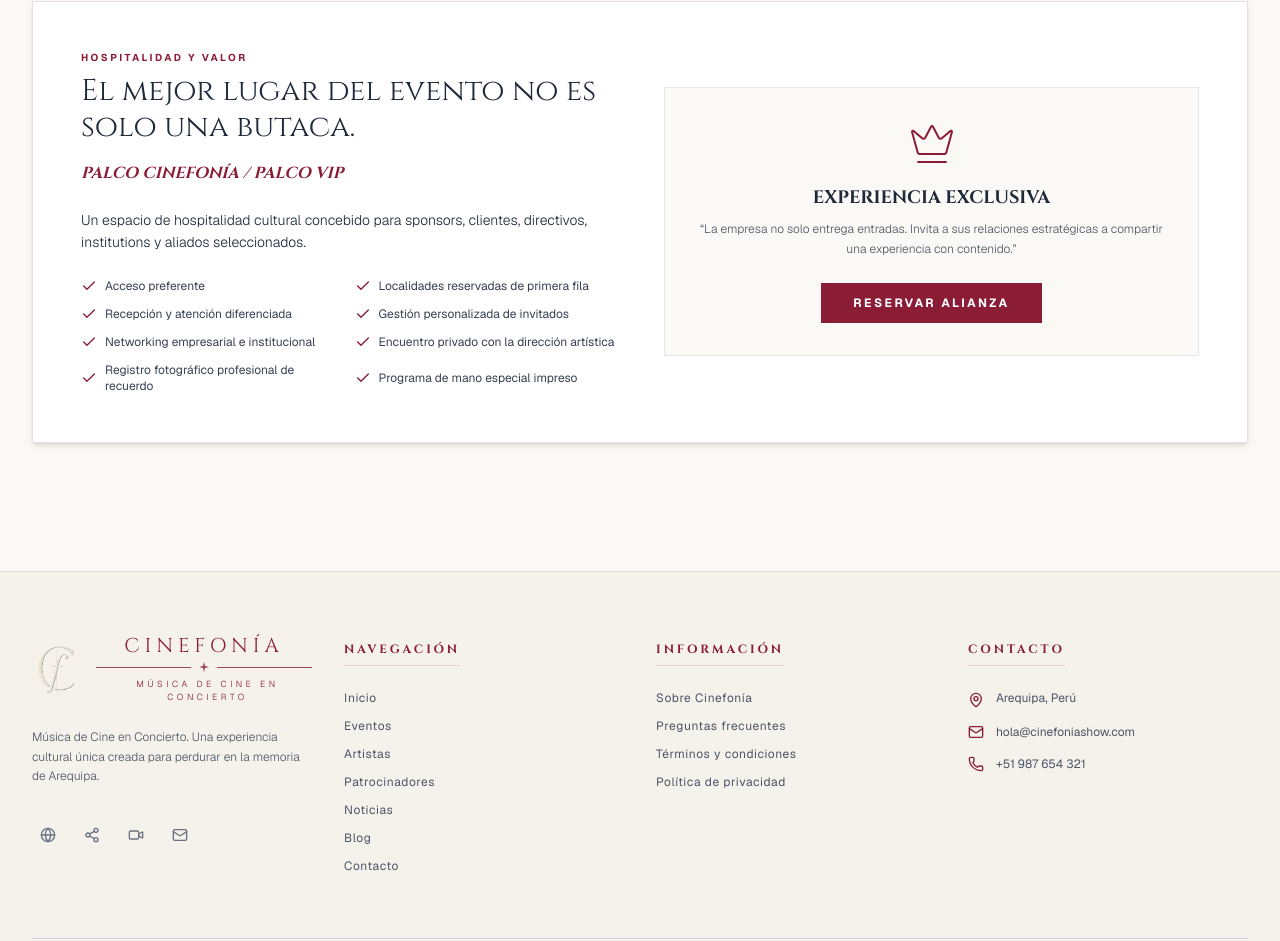
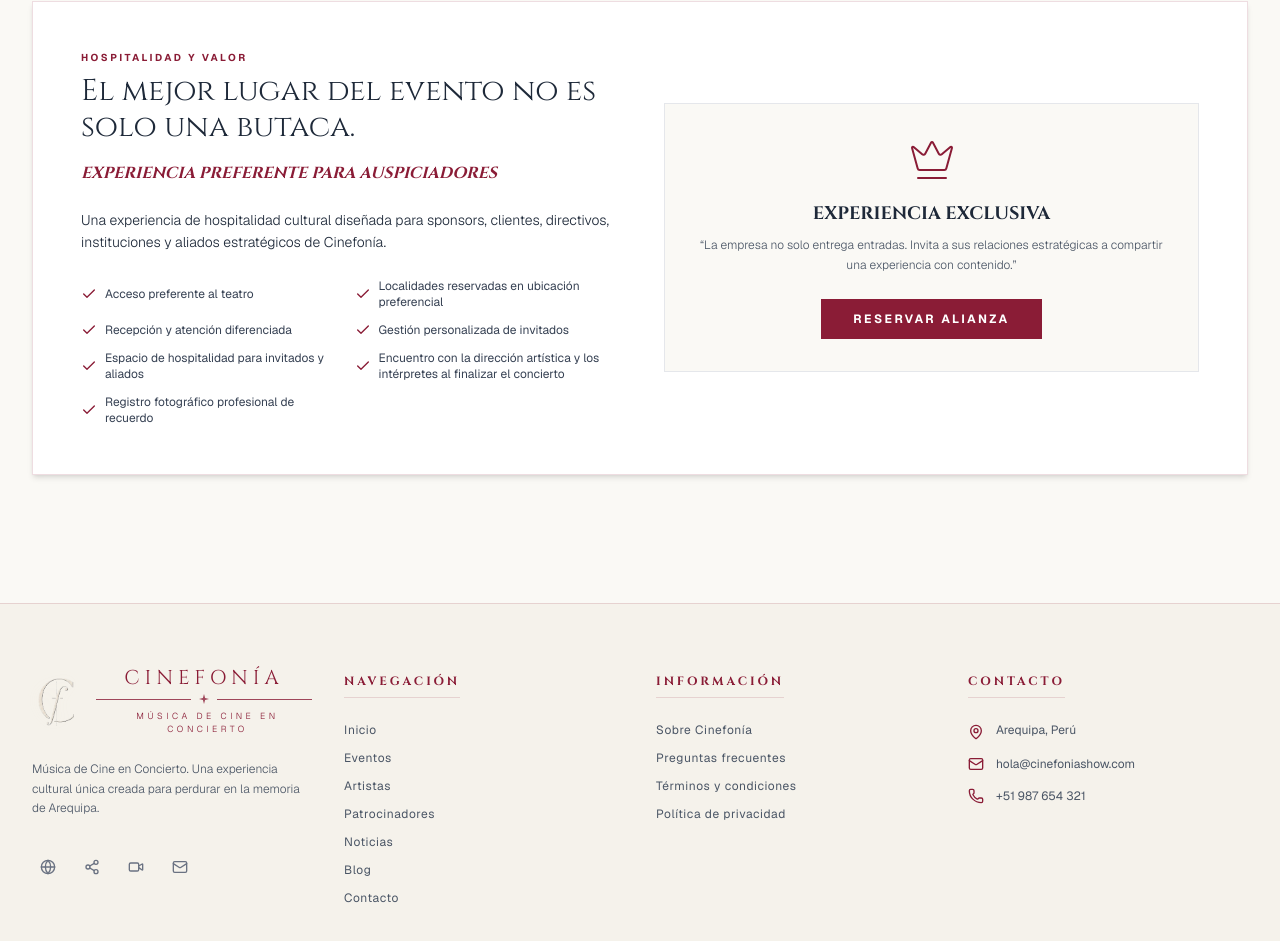
Before and after one commit to thealpacafactory-maker/Cinefonia, a Next.js app: page /patrocinadores in a window 1280 px wide. Shown: the part 1510-2451 px from the top of the page. Built offline with nearby package versions, Linux system fonts and the light colour scheme; no server answers.

Commit message:
nuevos datos

```diff
--- a/src/app/patrocinadores/page.tsx
+++ b/src/app/patrocinadores/page.tsx
@@ -151,10 +151,11 @@
                 El mejor lugar del evento no es solo una butaca.
               </h2>
               <h3 className="font-serif italic text-base text-brand-gold mb-6 font-bold">
-                PALCO CINEFONÍA / PALCO VIP
+                EXPERIENCIA PREFERENTE PARA AUSPICIADORES
               </h3>
               <p className="text-xs sm:text-sm text-gray-650 font-light leading-relaxed mb-6">
-                Un espacio de hospitalidad cultural concebido para sponsors, clientes, directivos, institutions y aliados seleccionados.
+                Una experiencia de hospitalidad cultural diseñada para sponsors, clientes,
+                directivos, instituciones y aliados estratégicos de Cinefonía.
               </p>
               <div className="grid grid-cols-1 sm:grid-cols-2 gap-3 text-xs text-gray-700">
                 {palcoFeatures.map((feature, fIdx) => (
--- a/src/data/patrocinadores.json
+++ b/src/data/patrocinadores.json
@@ -87,14 +87,13 @@
     }
   ],
   "palcoVipFeatures": [
-    "Acceso preferente",
-    "Localidades reservadas de primera fila",
+    "Acceso preferente al teatro",
+    "Localidades reservadas en ubicación preferencial",
     "Recepción y atención diferenciada",
     "Gestión personalizada de invitados",
-    "Networking empresarial e institucional",
-    "Encuentro privado con la dirección artística",
-    "Registro fotográfico profesional de recuerdo",
-    "Programa de mano especial impreso"
+    "Espacio de hospitalidad para invitados y aliados",
+    "Encuentro con la dirección artística y los intérpretes al finalizar el concierto",
+    "Registro fotográfico profesional de recuerdo"
   ],
   "sponsorsList": [
     {
```
